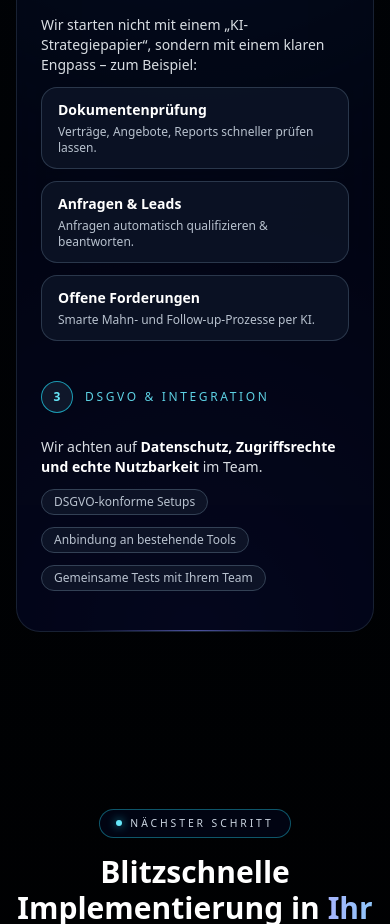
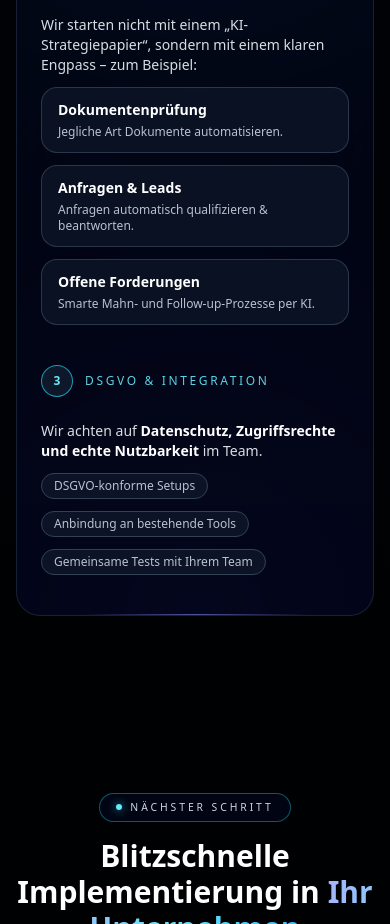
Before and after one commit to Hamsa777/KI-Partner, a React (Vite) app: page / in a window 390 px wide. Shown: the part 8340-9264 px from the top of the page. Built offline with nearby package versions, Linux system fonts and the light colour scheme.

Commit message:
Aktueller Stand – Widget final

```diff
--- a/src/KIPartnerLanding.jsx
+++ b/src/KIPartnerLanding.jsx
@@ -13,8 +13,8 @@ export default function KIPartnerLanding() {
 
 
       <HeroSection />
+      <ServiceCards />
       <Services />
-      <ServiceCards />
       <Testimonals />
       <Warum />
       <ContactSection />
--- a/src/components/Warum.jsx
+++ b/src/components/Warum.jsx
@@ -97,7 +97,7 @@ export default function Warum() {
                     Dokumentenprüfung
                   </p>
                   <p className="text-slate-300/90 text-xs">
-                    Verträge, Angebote, Reports schneller prüfen lassen.
+                    Jegliche Art Dokumente automatisieren.
                   </p>
                 </div>
                 <div className="rounded-2xl border border-slate-700/80 bg-slate-900/70 px-4 py-3">
--- a/src/index.css
+++ b/src/index.css
@@ -1,15 +1,59 @@
-
+/* ----------------------------------------------------
+   Tailwind Base
+---------------------------------------------------- */
 @tailwind base;
 @tailwind components;
 @tailwind utilities;
+
+/* ----------------------------------------------------
+   Disable Text Selection (Global No-Select)
+---------------------------------------------------- */
 .no-select, .no-select * {
   user-select: none !important;
 }
 
- .feedback-card-scroll {
-  scrollbar-width: none;        /* Firefox */
-  -ms-overflow-style: none;     /* IE 10+ */
+/* ----------------------------------------------------
+   Hide Scrollbar for Feedback Cards (WebKit Only)
+---------------------------------------------------- */
+.feedback-card-scroll::-webkit-scrollbar {
+  display: none; /* Chrome, Safari, Edge */
 }
-.feedback-card-scroll::-webkit-scrollbar {
-  display: none;                /* Chrome, Safari */
+
+.feedback-card-scroll {
+  -ms-overflow-style: none; /* old MS browsers */
 }
+
+/* ----------------------------------------------------
+   KI-PARTNER GLOBAL SCROLLBAR (WebKit Only)
+---------------------------------------------------- */
+
+/* Scrollbar width */
+::-webkit-scrollbar {
+  width: 10px;
+}
+
+/* Scrollbar background (same as page gradient) */
+::-webkit-scrollbar-track {
+  background: linear-gradient(to bottom, #010d21, #000000);
+}
+
+/* Scroll thumb with gradient */
+::-webkit-scrollbar-thumb {
+  background: linear-gradient(to bottom, #283593, #4f46e5, #00bcd4);
+  border-radius: 10px;
+}
+
+/* Hover effect */
+::-webkit-scrollbar-thumb:hover {
+  background: linear-gradient(to bottom, #4f46e5, #00bcd4, #283593);
+}
+
+/* ----------------------------------------------------
+   OPTIONAL: Hide scrollbar on mobile (comment out if not needed)
+---------------------------------------------------- */
+
+@media (max-width: 768px) {
+  ::-webkit-scrollbar {
+    display: none;
+  }
+}
```
